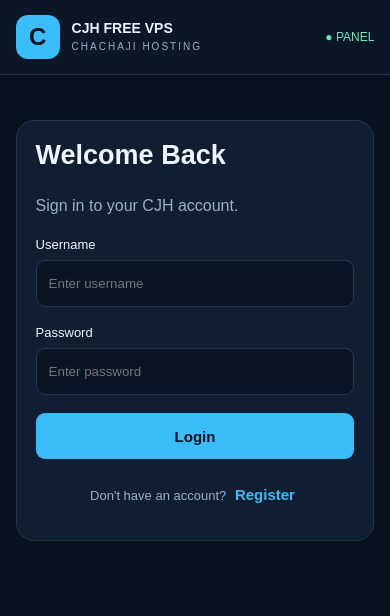
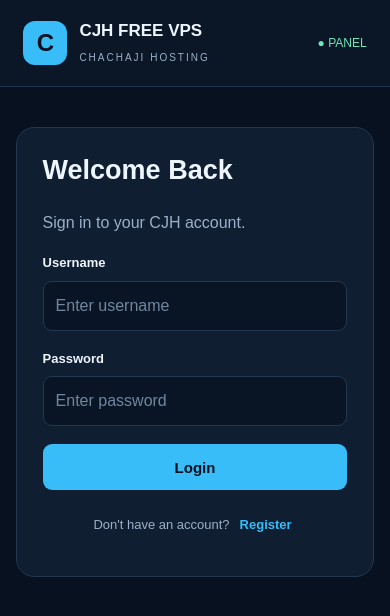
Before and after one commit to dhony7994-pixel/cjh-free-vps-panel, a plain HTML site: page frontend/index.html in a window 390 px wide. Drawn offline with Linux system fonts and the light colour scheme; files that its build step writes are made by us from their sources; files whose address does not match are found by name.

Commit message:
Update style.css

```diff
--- a/frontend/style.css
+++ b/frontend/style.css
@@ -2,14 +2,23 @@
     color-scheme: dark;
     --bg: #07111f;
     --card: #101e31;
+    --card-hover: #14253b;
     --border: #243750;
     --blue: #38bdf8;
+    --blue-hover: #7dd3fc;
     --text: #edf5ff;
     --muted: #9bb0c8;
+    --success: #6ee7b7;
+    --danger: #fca5a5;
 }
 
 * {
     box-sizing: border-box;
+}
+
+html {
+    min-height: 100%;
+    scroll-behavior: smooth;
 }
 
 body {
@@ -18,7 +27,14 @@
     background: var(--bg);
     color: var(--text);
     font-family: Arial, sans-serif;
+    line-height: 1.5;
 }
+
+[hidden] {
+    display: none !important;
+}
+
+/* Header */
 
 .topbar {
     display: flex;
@@ -34,11 +50,13 @@
     display: flex;
     align-items: center;
     gap: 12px;
+    min-width: 0;
 }
 
 .logo {
     display: grid;
     place-items: center;
+    flex-shrink: 0;
     width: 44px;
     height: 44px;
     border-radius: 12px;
@@ -51,6 +69,7 @@
 .brand h2 {
     margin: 0;
     font-size: 17px;
+    overflow-wrap: anywhere;
 }
 
 .brand small {
@@ -60,25 +79,55 @@
 }
 
 .status {
-    color: #6ee7b7;
+    color: var(--success);
     font-size: 12px;
+    white-space: nowrap;
 }
 
+/* Main layout */
+
 .container {
-    width: min(92%, 520px);
-    margin: 45px auto;
+    width: min(92%, 720px);
+    margin: 40px auto;
 }
 
+#auth-section {
+    width: 100%;
+    max-width: 520px;
+    margin: 0 auto;
+}
+
+#dashboard {
+    width: 100%;
+}
+
+/* Cards */
+
 .card {
+    min-width: 0;
     padding: 26px;
     border: 1px solid var(--border);
     border-radius: 18px;
     background: var(--card);
+    overflow-wrap: anywhere;
+}
+
+.card + .card {
+    margin-top: 18px;
 }
 
 h1 {
     margin-top: 0;
     font-size: 27px;
+    line-height: 1.25;
+}
+
+h2 {
+    font-size: 20px;
+}
+
+p {
+    overflow-wrap: anywhere;
 }
 
 .muted {
@@ -86,13 +135,18 @@
     line-height: 1.6;
 }
 
+/* Forms */
+
 label {
     display: block;
     margin: 18px 0 8px;
     font-size: 13px;
+    font-weight: 600;
 }
 
-input, select {
+input,
+select {
+    display: block;
     width: 100%;
     min-height: 47px;
     padding: 12px;
@@ -101,97 +155,114 @@
     outline: none;
     background: #091525;
     color: var(--text);
+    font: inherit;
+    transition: border-color 0.2s ease;
 }
 
-input:focus, select:focus {
+input:focus,
+select:focus {
     border-color: var(--blue);
 }
 
+input::placeholder {
+    color: #71869f;
+}
+
+select {
+    cursor: pointer;
+}
+
+input:focus-visible,
+select:focus-visible,
+button:focus-visible {
+    outline: 2px solid var(--blue);
+    outline-offset: 3px;
+}
+
+/* Buttons */
+
 button {
+    display: inline-flex;
+    align-items: center;
+    justify-content: center;
+    gap: 8px;
     width: 100%;
     min-height: 46px;
     margin-top: 18px;
-    border: 0;
+    padding: 12px 16px;
+    border: 1px solid transparent;
     border-radius: 9px;
     background: var(--blue);
     color: #07111f;
+    font-family: inherit;
     font-size: 15px;
     font-weight: bold;
     cursor: pointer;
+    transition:
+        background 0.2s ease,
+        transform 0.2s ease,
+        opacity 0.2s ease;
+}
+
+button:hover:not(:disabled) {
+    background: var(--blue-hover);
+}
+
+button:active:not(:disabled) {
+    transform: scale(0.99);
 }
 
 button:disabled {
     opacity: 0.6;
-    cursor: wait;
-}
-
-.switch {
-    margin-top: 22px;
-    text-align: center;
-    color: var(--muted);
-    font-size: 13px;
+    cursor: not-allowed;
 }
 
 .text-button {
+    display: inline-flex;
     width: auto;
     min-height: 0;
     margin: 0;
     padding: 5px;
+    border: 0;
     background: transparent;
     color: var(--blue);
+    font-size: 13px;
 }
 
+.text-button:hover:not(:disabled) {
+    background: transparent;
+    color: var(--blue-hover);
+}
+
+.switch {
+    display: flex;
+    flex-wrap: wrap;
+    align-items: center;
+    justify-content: center;
+    gap: 5px;
+    margin-top: 22px;
+    color: var(--muted);
+    font-size: 13px;
+    text-align: center;
+}
+
+/* Messages */
+
 .message {
+    min-height: 0;
     overflow-wrap: anywhere;
     font-size: 13px;
-    line-height: 1.5;
+    line-height: 1.6;
 }
+
+.message:empty {
+    display: none;
+}
+
+/* Dashboard welcome area */
 
 .welcome {
     display: flex;
     align-items: center;
     justify-content: space-between;
-    gap: 12px;
-    margin-bottom: 24px;
-}
-
-.welcome h1 {
-    margin-bottom: 8px;
-}
-
-.secondary {
-    width: auto;
-    padding: 0 15px;
-    background: #20334a;
-    color: var(--text);
-}
-
-.server-icon {
-    font-size: 38px;
-    color: var(--blue);
-}
-
-.footer {
-    margin-top: 28px;
-    color: var(--muted);
-    font-size: 12px;
-    text-align: center;
-}
-
-[hidden] {
-    display: none !important;
-}
-
-@media (max-width: 400px) {
-    .card {
-        padding: 19px;
-    }
-
-    .topbar {
-        padding: 15px 4%;
-    }
-
-    .brand h2 {
-        font-size: 14px;
-    }
-  }
+    gap: 16px
```
